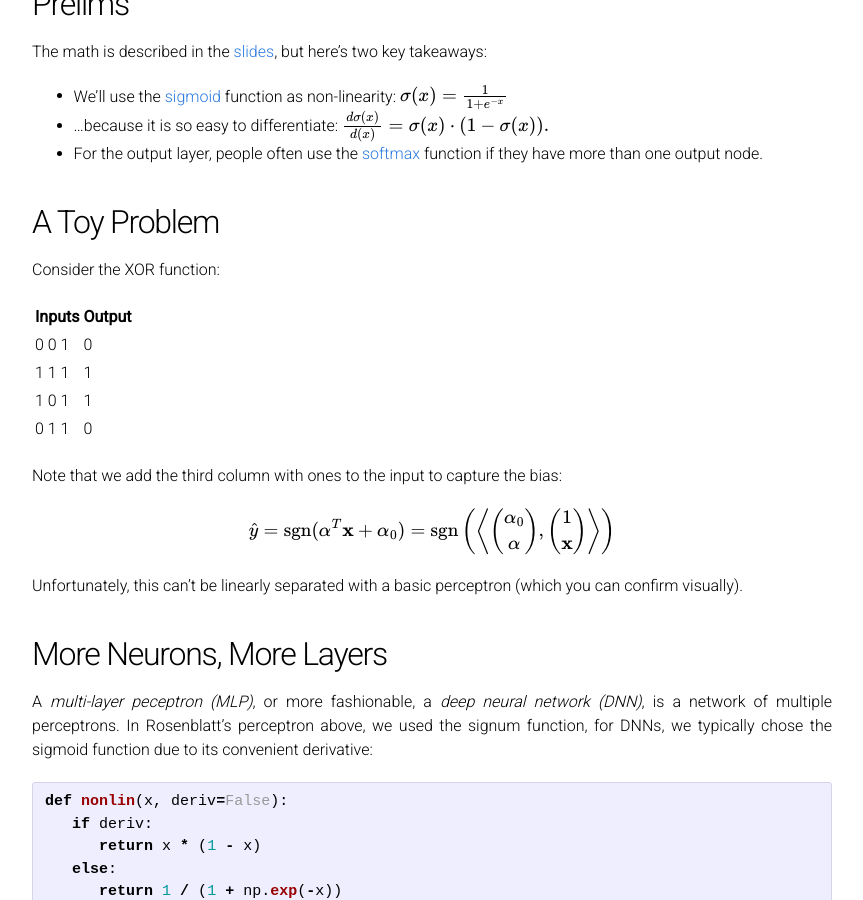
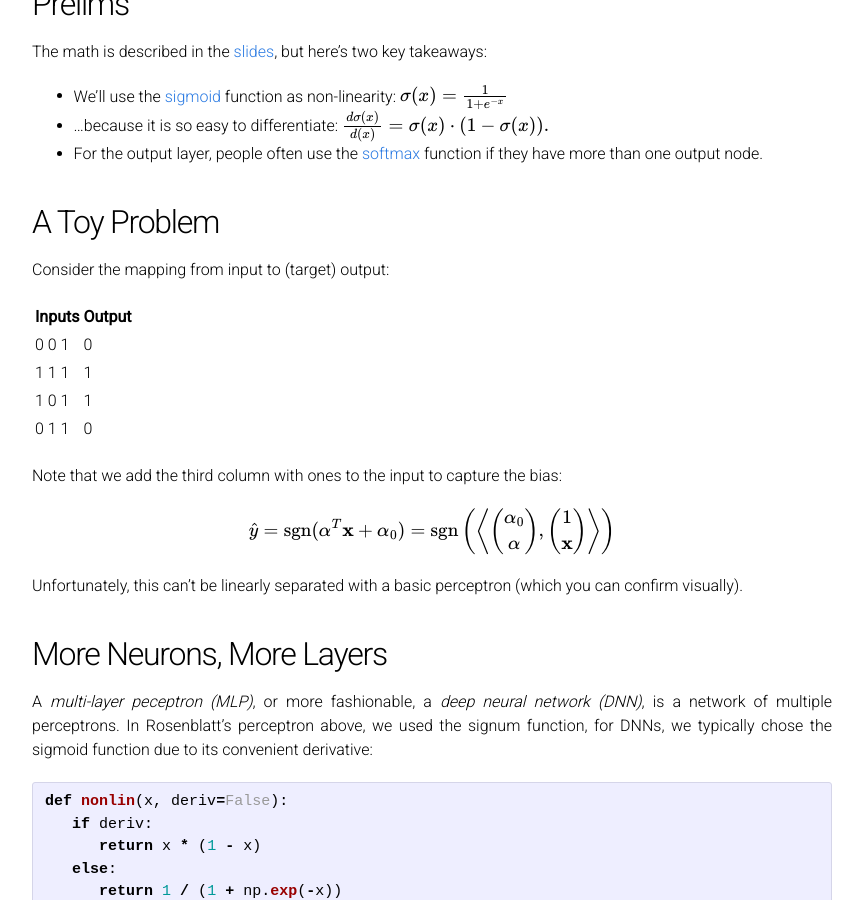
Before and after one commit to sikoried/sequence-learning, a Jekyll site: the page built from 06-nnets/nnets.md, in a window 1280 px wide and 900 px high, scrolled down 3065 px. Shown: the whole window, without its empty margins (208-1071 px from the left). Built offline with Jekyll 4.4.1, drawn with Linux system fonts in a browser that asks for light colours; our own code applies the rules of GitHub Pages for plain Markdown files; formulas are drawn with MathJax 3; part of the change alters nothing that is shown.

````diff
--- a/06-nnets/nnets.md
+++ b/06-nnets/nnets.md
@@ -47,7 +47,7 @@ $$
 ## The Code
 
 Let's lift this formulation to python.
-First, let's load the [data](06-nnets/admission.zip); we need to read the CSV columns, and parse the fields to numeric values
+First, let's load the [data]({{site.baseurl}}/06-nnets/admission.zip); we need to read the CSV columns, and parse the fields to numeric values
 
 ```python
 import csv
@@ -137,7 +137,7 @@ print a0, a
 - Use numpy to do the math, eg. `dot`, `matmul`, `zeros`, `norm`, _etc._
 - The vector/matrix notation can be confusing in numpy; practice will help you write neat code!
 
-See the complete solution: [perceptron.py](06-nnets/perceptron.py).
+See the complete solution: [perceptron.py]({{site.baseurl}}/06-nnets/perceptron.py).
 
 
 # Multi-layer Perceptron and Backpropagation
@@ -148,7 +148,7 @@ The following is based on this [excellent tutorial](https://iamtrask.github.io/2
 
 ## Prelims
 
-The math is described in the [slides](06-nnets/sl-mlp.pdf), but here's two key takeaways:
+The math is described in the [slides]({{site.baseurl}}/06-nnets/sl-mlp.pdf), but here's two key takeaways:
 
 - We'll use the [sigmoid](https://en.wikipedia.org/wiki/Sigmoid_function) function as non-linearity:
 	$$
@@ -163,7 +163,7 @@ The math is described in the [slides](06-nnets/sl-mlp.pdf), but here's two key t
 
 ## A Toy Problem
 
-Consider the XOR function:
+Consider the mapping from input to (target) output:
 
 |Inputs|Output|
 |-------|-----|
@@ -288,15 +288,15 @@ You can also batch the features ("minibatches") by drawing random subsets from t
 In this case, an update after a batch is done is an _iteration_, and an _epoch_ is once all features have been visited once.
 
 
-See the complete solution: [mlp-basic.py](06-nnets/mlp-basic.py).
-For the special case of a single neuron (ie. a _perceptron_), the algorithm behaves almost identical to the Rosenblatt update above (see [perceptron-nonlinear.py](06-nnets/perceptron-nonlinear.py)).
+See the complete solution: [mlp-basic.py]({{site.baseurl}}/06-nnets/mlp-basic.py).
+For the special case of a single neuron (ie. a _perceptron_), the algorithm behaves almost identical to the Rosenblatt update above (see [perceptron-nonlinear.py]({{site.baseurl}}/06-nnets/perceptron-nonlinear.py)).
 
 
 # TensorFlow
 
 Here's a [gentle introduction to TensorFlow](https://michelleful.github.io/PyCon2017/#/).
 
-Build a TF network to work with the [Wheat Seeds](06-nnets/wheat-seeds.zip) data:
+Build a TF network to work with the [Wheat Seeds]({{site.baseurl}}/06-nnets/wheat-seeds.zip) data:
 
 ```python
 import csv
@@ -364,7 +364,7 @@ with tf.Session() as sess:
 	teY = sess.run(predict_op, feed_dict={X: ...})
 ```
 
-See the solution: [mlp-tf1.py](06-nnets/mlp-tf1.py)
+See the solution: [mlp-tf1.py]({{site.baseurl}}/06-nnets/mlp-tf1.py)
 
 
 
@@ -398,7 +398,7 @@ def fizz_buzz_encode(i):
     else:             return np.array([1, 0, 0, 0])
 ```
 
-See the solution: [fizzbuzz.py](06-nnets/fizzbuzz.py)
+See the solution: [fizzbuzz.py]({{site.baseurl}}/06-nnets/fizzbuzz.py)
 
 
 # Homework: Hotwords Recognition in TensorFlow
````
Also changed, not shown: 7 other files.
